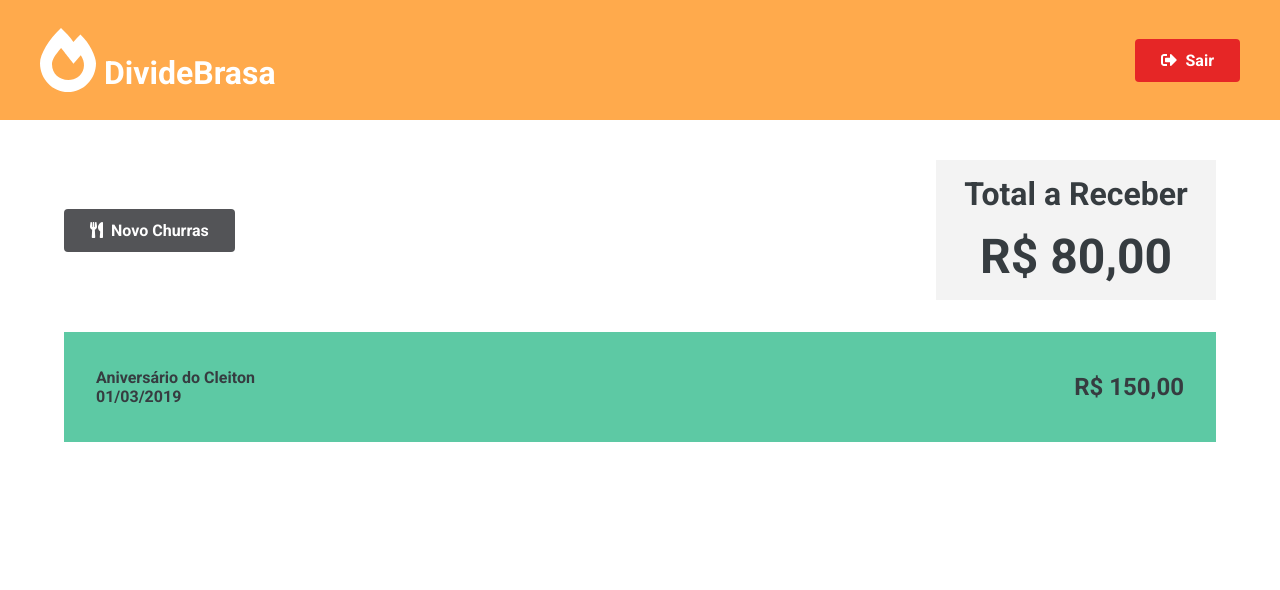
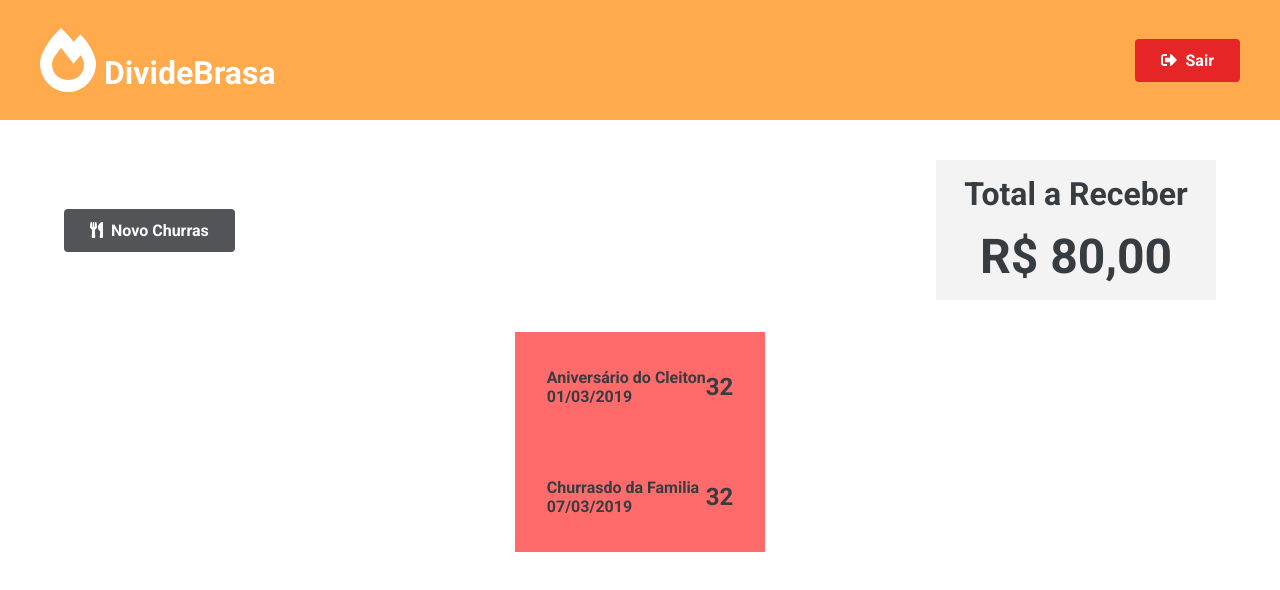
Before and after one commit to jean-kistenmacher/divide-brasa, a React (Create React App) app: page / in a window 1280 px wide. Shown: the top 590 px of the page. Built offline with nearby package versions, Linux system fonts and the light colour scheme.

Commit message:
feat: json-server

```diff
--- /dev/null
+++ b/db.json
@@ -0,0 +1,68 @@
+{
+  "churras": [
+    {
+      "id": 1,
+      "name": "Aniversário do Cleiton",
+      "date": "01/03/2019",
+      "value": 32,
+      "members": [
+        {
+          "id": 1,
+          "name": "Raquel Santos",
+          "value": 8,
+          "paid": false
+        },
+        {
+          "id": 2,
+          "name": "Miguel Oliveira",
+          "value": 8,
+          "paid": false
+        },
+        {
+          "id": 3,
+          "name": "Mathias Assunção",
+          "value": 8,
+          "paid": false
+        },
+        {
+          "id": 4,
+          "name": "Juliana Costa",
+          "value": 8,
+          "paid": false
+        }
+      ]
+    },
+    {
+      "id": 2,
+      "name": "Churrasdo da Familia",
+      "date": "07/03/2019",
+      "value": 32,
+      "members": [
+        {
+          "id": 1,
+          "name": "Raquel Santos",
+          "value": 8,
+          "paid": false
+        },
+        {
+          "id": 2,
+          "name": "Miguel Oliveira",
+          "value": 8,
+          "paid": false
+        },
+        {
+          "id": 3,
+          "name": "Mathias Assunção",
+          "value": 8,
+          "paid": false
+        },
+        {
+          "id": 4,
+          "name": "Juliana Costa",
+          "value": 8,
+          "paid": false
+        }
+      ]
+    }
+  ]
+}
--- /dev/null
+++ b/src/components/ListChurras/index.tsx
@@ -0,0 +1,19 @@
+import { Container } from './styles';
+import { Churras } from '../../models/churras';
+import ListItem from '../ListItem';
+
+interface ListChurras {
+  data: Churras[];
+}
+
+const ListChurras: React.FC<ListChurras> = ({ data }) => {
+  return (
+    <Container>
+      {data.map((churras) => (
+        <ListItem itsPaid={false} churras={churras} />
+      ))}
+    </Container>
+  );
+};
+
+export default ListChurras;
--- /dev/null
+++ b/src/components/ListChurras/styles.ts
@@ -0,0 +1,3 @@
+import styled from 'styled-components';
+
+export const Container = styled.div``;
--- a/src/components/ListItem/index.tsx
+++ b/src/components/ListItem/index.tsx
@@ -1,19 +1,21 @@
 import { Container } from './styles';
+import { Churras } from '../../models/churras';
 
 interface ListItem {
   itsPaid: boolean;
+  churras: Churras;
 }
 
-const ListItem: React.FC<ListItem> = ({ itsPaid }) => {
+const ListItem: React.FC<ListItem> = ({ itsPaid, churras }) => {
   return (
     <Container itsPaid={itsPaid}>
       <div>
-        <p>Aniversário do Cleiton</p>
-        <p>01/03/2019</p>
+        <p>{churras.name}</p>
+        <p>{churras.date}</p>
       </div>
 
       <div>
-        <span>R$ 150,00</span>
+        <span>{churras.value}</span>
       </div>
     </Container>
   );
--- a/src/components/ListItem/styles.ts
+++ b/src/components/ListItem/styles.ts
@@ -10,8 +10,7 @@ export const Container = styled.div<ItemProps>`
   display: flex;
   justify-content: space-between;
   align-items: center;
-  background-color: ${(props) =>
-    props.itsPaid ? theme.green : theme.buttonRed};
+  background-color: ${(props) => (props.itsPaid ? theme.green : theme.red)};
   height: 110px;
   padding: 32px;
   font-weight: bold;
--- /dev/null
+++ b/src/models/churras.ts
@@ -0,0 +1,9 @@
+import { Members } from './members';
+
+export interface Churras {
+  id: number;
+  name: string;
+  date: string;
+  value: number;
+  members: Members[];
+}
--- /dev/null
+++ b/src/models/members.ts
@@ -0,0 +1,6 @@
+export interface Members {
+  id: number;
+  name: string;
+  value: number;
+  paid: boolean;
+}
--- a/src/pages/Home/index.tsx
+++ b/src/pages/Home/index.tsx
@@ -2,9 +2,76 @@ import { faUtensils } from '@fortawesome/free-solid-svg-icons';
 import { Container, HeadSection, PaymentInfo } from './styles';
 
 import Button from '../../components/Button';
-import ListItem from '../../components/ListItem';
+import ListChurras from '../../components/ListChurras';
 
 const Home: React.FC = () => {
+  const fakeChurras = [
+    {
+      id: 1,
+      name: 'Aniversário do Cleiton',
+      date: '01/03/2019',
+      value: 32,
+      members: [
+        {
+          id: 1,
+          name: 'Raquel Santos',
+          value: 8,
+          paid: false,
+        },
+        {
+          id: 2,
+          name: 'Miguel Oliveira',
+          value: 8,
+          paid: false,
+        },
+        {
+          id: 3,
+          name: 'Mathias Assunção',
+          value: 8,
+          paid: false,
+        },
+        {
+          id: 4,
+          name: 'Juliana Costa',
+          value: 8,
+          paid: false,
+        },
+      ],
+    },
+    {
+      id: 2,
+      name: 'Churrasdo da Familia',
+      date: '07/03/2019',
+      value: 32,
+      members: [
+        {
+          id: 1,
+          name: 'Raquel Santos',
+          value: 8,
+          paid: false,
+        },
+        {
+          id: 2,
+          name: 'Miguel Oliveira',
+          value: 8,
+          paid: false,
+        },
+        {
+          id: 3,
+          name: 'Mathias Assunção',
+          value: 8,
+          paid: false,
+        },
+        {
+          id: 4,
+          name: 'Juliana Costa',
+          value: 8,
+          paid: false,
+        },
+      ],
+    },
+  ];
+
   return (
     <Container>
       <HeadSection>
@@ -25,8 +92,7 @@ const Home: React.FC = () => {
           <span>R$ 80,00</span>
         </PaymentInfo>
       </HeadSection>
-
-      <ListItem itsPaid />
+      <ListChurras data={fakeChurras} />
     </Container>
   );
 };
--- a/src/styles/theme.ts
+++ b/src/styles/theme.ts
@@ -5,6 +5,7 @@ const theme = {
   green: '#5dc9a4',
   blue: '#185adb',
   grey: '#f3f3f3',
+  red: '#ff6b6b',
   darkGrey: '#535457',
   font: '#363c40',
 };
```
